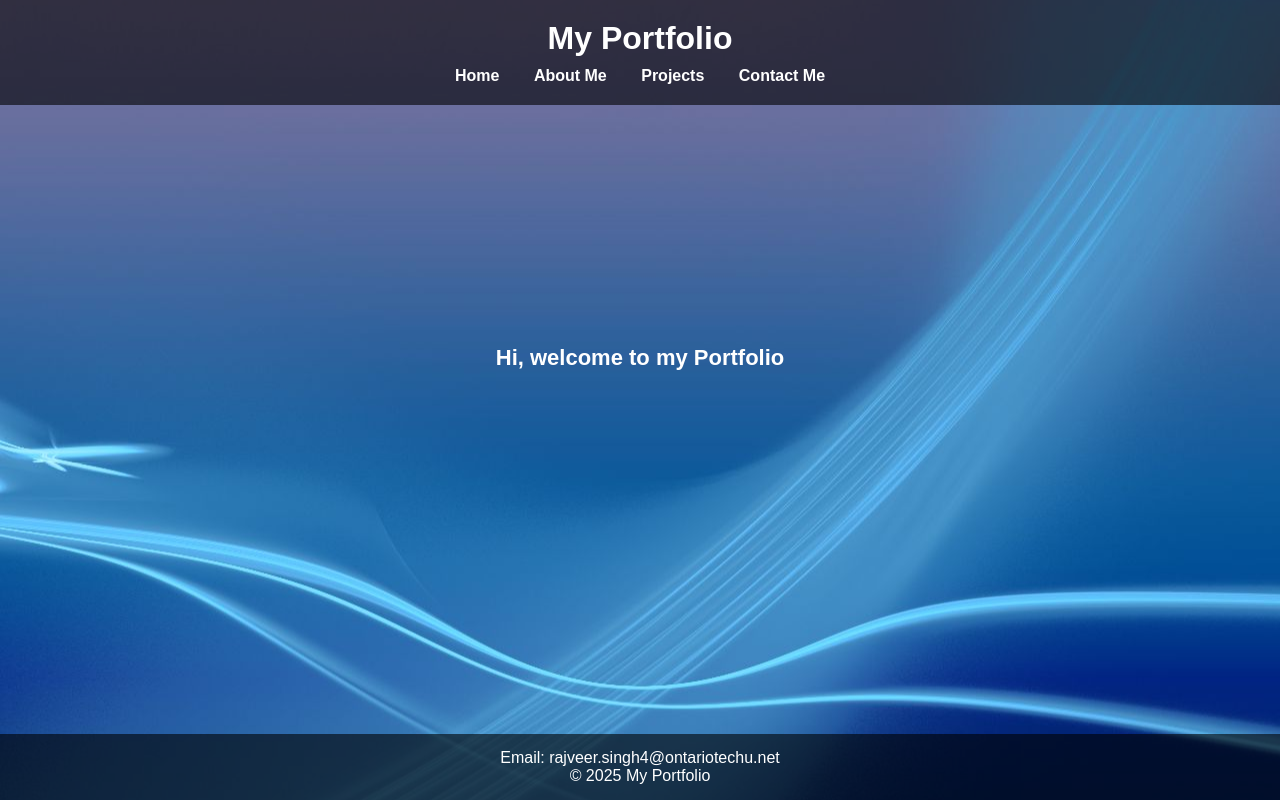
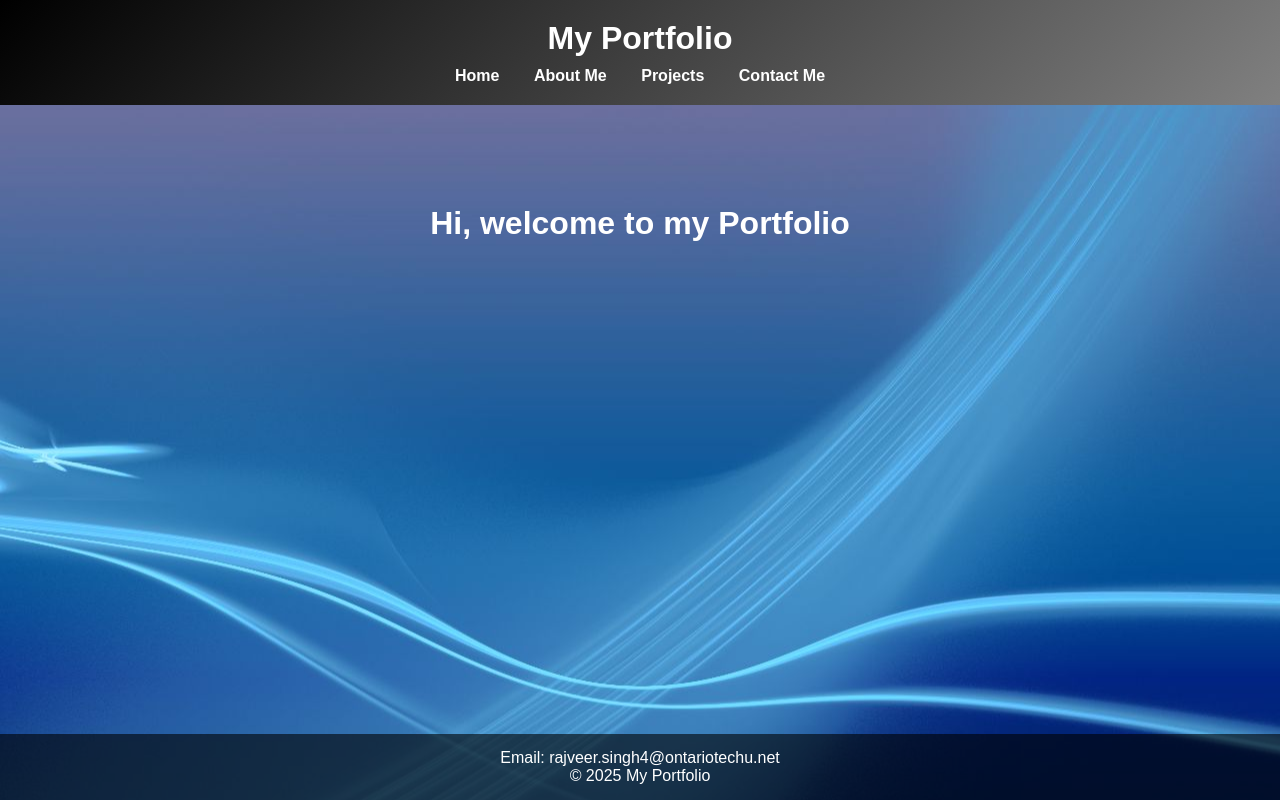
Before and after one commit to lambla0/Assignment1, a plain HTML site: page index.html in a window 1280 px wide. Drawn offline with Linux system fonts and the light colour scheme.

Commit message:
Phase 5 fixes

```diff
--- a/full.css
+++ b/full.css
@@ -128,8 +128,11 @@ main form input[type="submit"] {
 
 .welcome-text {
     text-align: center;
+    font-weight: bold;
     color: white;
-    font-size: 28px;
-    font-weight: bold;
-    margin: 100px 0;
-}
+    margin-top: 100px;
+  }
+
+header {
+    background: linear-gradient(135deg, black, grey);
+  }
--- a/index.html
+++ b/index.html
@@ -22,7 +22,7 @@
     </header>
 
     <main>
-        <p class="welcome-text"><b><h1>Hi, welcome to my Portfolio</h1></b></p>
+        <h1 class="welcome-text">Hi, welcome to my Portfolio</h1>
     </main>
 
     <footer>
```
Also changed, not shown: 1 other file.
